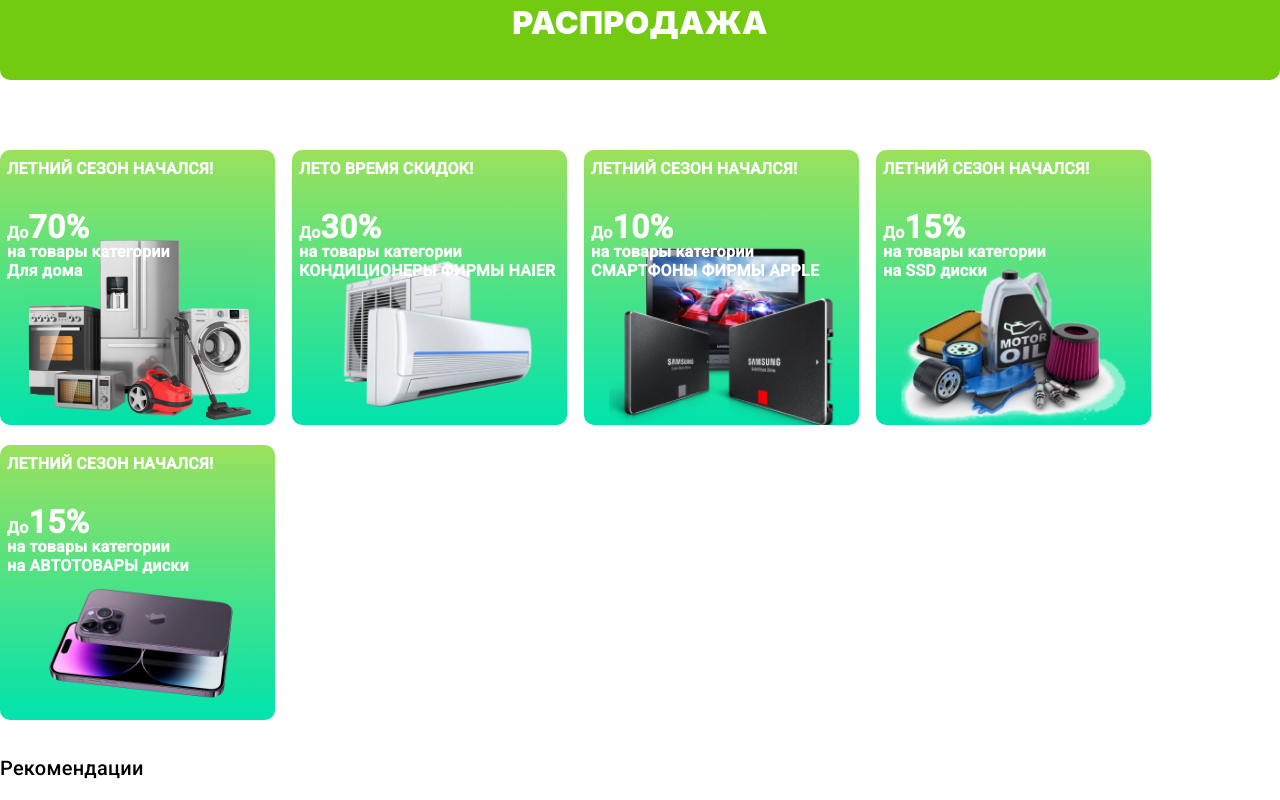
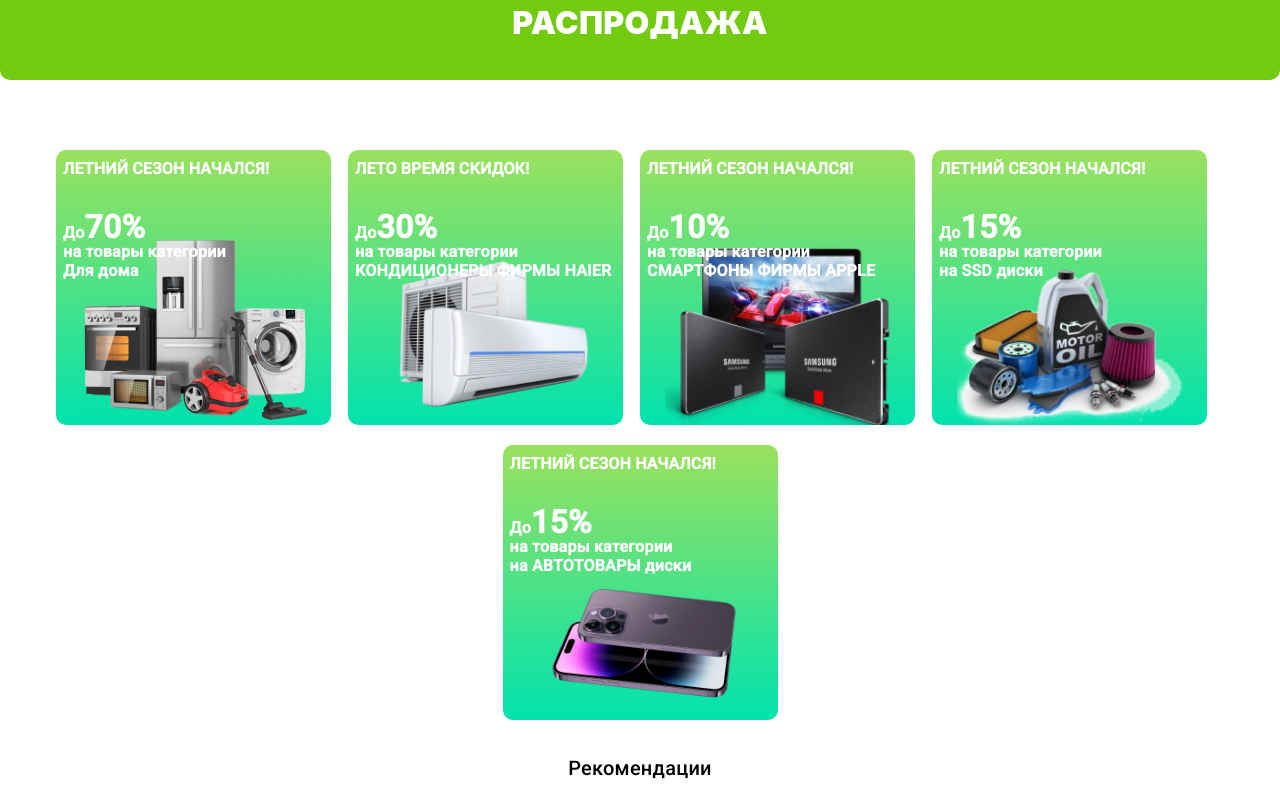
Before and after one commit to evg3noff/diplom, an Angular app: page / in a window 1280 px wide. Shown: the part 780-1580 px from the top of the page. Built offline with nearby package versions, Linux system fonts and the light colour scheme.

Commit message:
добавил медиа-запросы 1ч

```diff
--- a/src/app/components/goods-list/goods-list.component.scss
+++ b/src/app/components/goods-list/goods-list.component.scss
@@ -5,7 +5,7 @@
     margin-bottom: 0px;
 
     @media (max-width: 1442px){
-        justify-content: center;
+        text-align: center;
     }
 }
 
--- a/src/app/components/sales-list/sales-list.component.scss
+++ b/src/app/components/sales-list/sales-list.component.scss
@@ -7,6 +7,10 @@
     display: flex;
     width: 1443px;
     flex-wrap: wrap;
+
+    @media (max-width: 1442px){
+        justify-content: center;
+    }
 }
 
 .sales-item {
@@ -22,6 +26,10 @@
 
     &:last-child {
         margin-right: 0px;
+    }
+
+    @media (max-width: 1442px){
+        margin-right: 17px;
     }
 }
 
```
